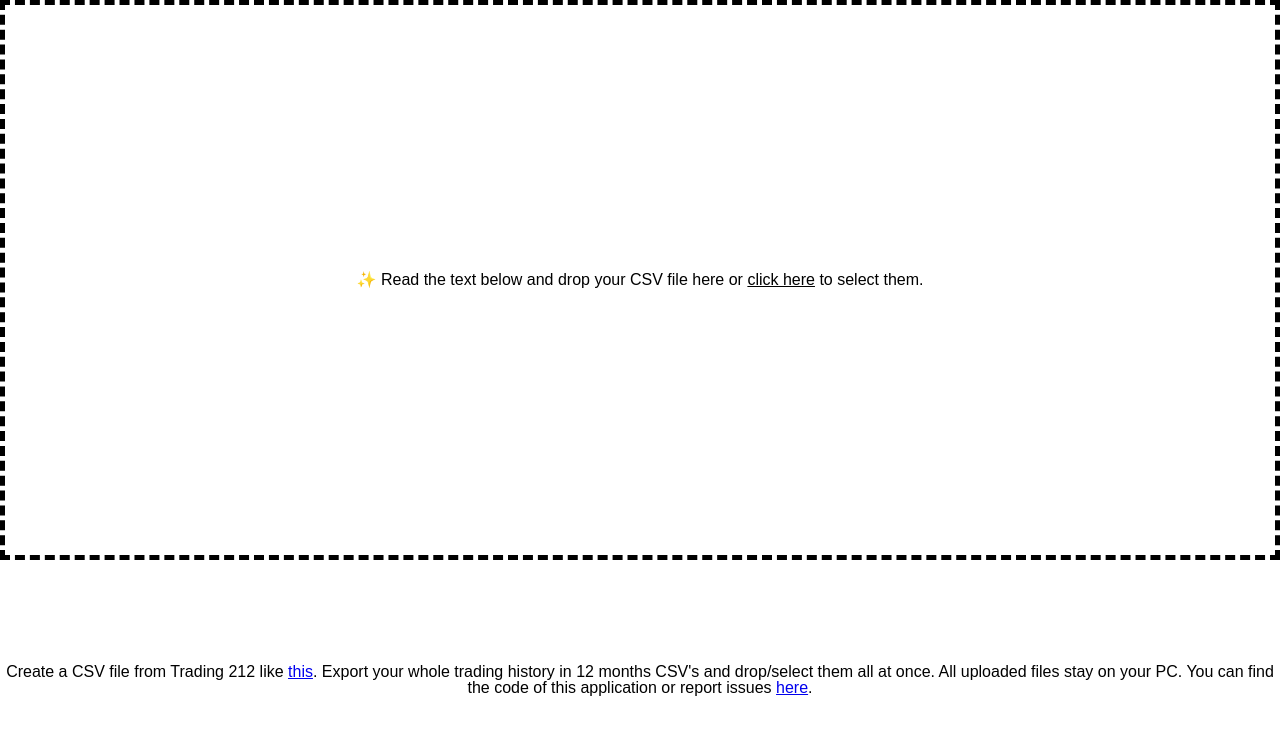
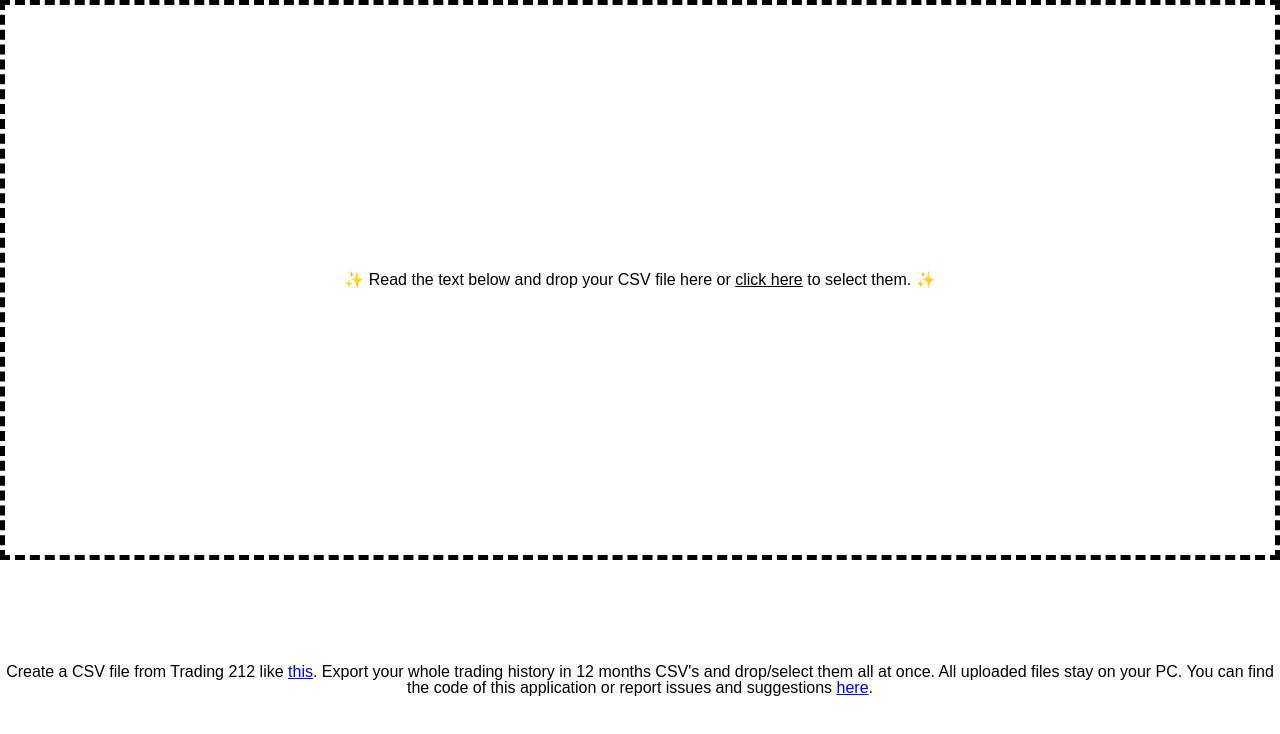
Before and after one commit to martenmatrix/capital-gains-trading-calculator, a React (Create React App) app: page / in a window 1280 px wide. Shown: the top 734 px of the page. Built offline with nearby package versions, Linux system fonts and the light colour scheme.

Commit message:
Edit startup messages

```diff
--- a/src/App.js
+++ b/src/App.js
@@ -21,7 +21,7 @@ function FileInput(props) {
         {
           isDragActive ?
             <p>Drop the files here ...</p> :
-            <p>✨ Read the text below and drop your CSV file here or <u>click here</u> to select them.</p>
+            <p>✨ Read the text below and drop your CSV file here or <u>click here</u> to select them. ✨</p>
         }
       </div>
     )
@@ -32,7 +32,7 @@ function InformationBanner() {
         <div className="information-banner">
             <div className="text">
             Create a CSV file from Trading 212 like <a href="https://helpcentre.trading212.com/hc/en-us/articles/360016898917-Can-I-export-the-trading-data-from-my-account-" target="_blank" rel="noreferrer">this</a>. Export your whole trading history in 12 months CSV's and drop/select them all at once.
-                All uploaded files stay on your PC. You can find the code of this application or report issues <a href="https://github.com/martenmatrix/trading212-tax-generator" target="_blank" rel="noreferrer">here</a>.
+                All uploaded files stay on your PC. You can find the code of this application or report issues and suggestions <a href="https://github.com/martenmatrix/trading212-tax-generator" target="_blank" rel="noreferrer">here</a>.
             </div>
         </div>
     )
```
